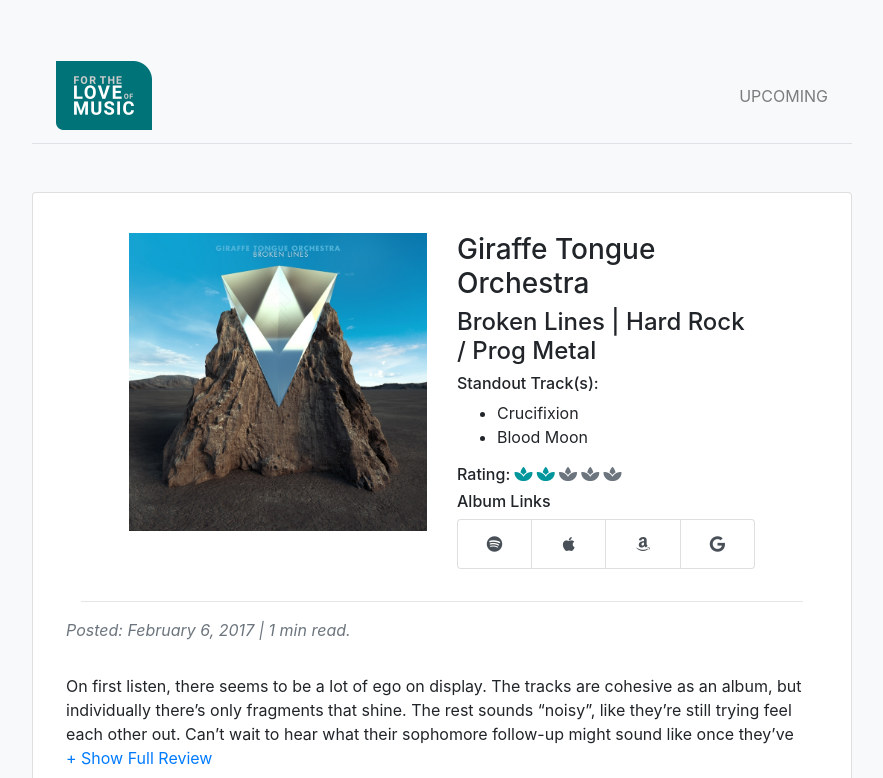
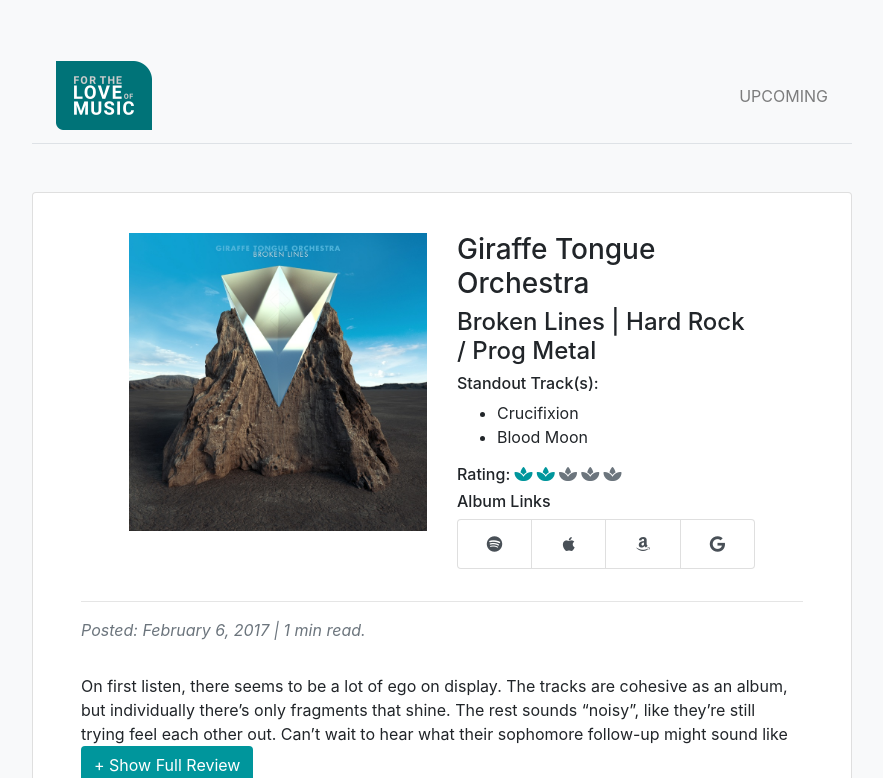
Before and after one commit to Kmagameguy/music, a Jekyll site: the page built from _posts/2017-02-05-giraffe-tongue-orchestra-broken-lines.markdown, in a window 1280 px wide and 1266 px high. Shown: the top 778 px of the window, without its empty margins (198-1081 px from the left). Built offline with Jekyll 4.4.1, drawn with Linux system fonts in a browser that asks for light colours; nearby versions of some CDN libraries; grey boxes are pictures that could not be loaded.

Commit message:
Fix Janky Stacked Content on Posts

```diff
--- a/_layouts/posts.html
+++ b/_layouts/posts.html
@@ -46,27 +46,35 @@
         <div class="row">
           {% assign word_count = content | strip_html | number_of_words %}
           {% if word_count > 1 %}
-            <div>
+          <div class="col-12">
             <!-- https://help.medium.com/hc/en-us/articles/214991667-Read-time -->
             <p class="font-italic text-muted">Posted: {{ page.date | date: "%B %-d, %Y" }} | {{ word_count | divided_by: 265 | plus: 1 }} min read.</p>
           </div>
           {% else %}
-              <p class="font-italic text-muted">Posted: {{ page.date | date: "%B %-d, %Y" }}</p>
+            <div class="col-12"><p class="font-italic text-muted">Posted: {{ page.date | date: "%B %-d, %Y" }}</p></div>
           {% endif %}
+        </div>
+        <div class="row">
+          <div class="col-12">
             {% if word_count > 50 %}
               <div id="review-content" class="mt-3 mb-2">
                 <div class="collapse" id="collapsable-content" aria-expanded="false">{{ content }}</div>
-              <a role="button" class="collapsed" data-toggle="collapse" href="#collapsable-content" aria-expanded="false" aria-controls="collapsable-content"></a>
+                <a role="button" id="collapse-control" class="collapsed btn" data-toggle="collapse" href="#collapsable-content" aria-expanded="false" aria-controls="collapsable-content"></a>
               </div>
             {% else %}
-            <div>{{ content }}</div>
+              {{ content }}
             {% endif %}
+          </div>
+        </div>
+        <div class="row">
+          <div class="col-12">
             <div class="embed-responsive embed-responsive-16by9 mb-5">
               <iframe class="embed-responsive-item" src="{{ page.video }}" allowfullscreen></iframe>
             </div>
-          {% include footer.html %}
           </div>
         </div>
       </div>
+    </div>
+    {% include footer.html %}
   </body>
 </html>
--- a/assets/css/main.scss
+++ b/assets/css/main.scss
@@ -62,12 +62,12 @@
   color: #00969c;
 }
 
-#review-content a.collapsed:after {
+#review-content #collapse-control.collapsed:after {
   content: '+ Show Full Review';
 }
 
-#review-content a:not(.collapsed):after {
-  content: '- Show Less';
+#review-content #collapse-control:not(.collapsed):after {
+  content: '- Hide Review';
 }
 
 #review-content #collapsable-content.collapse:not(.show) {
@@ -79,3 +79,9 @@
 #review-content #collapsable-content.collapsing {
   height: 4.5rem;
 }
+
+#collapse-control {
+  background-color: #00969c;
+  color: #fff;
+  min-width: 140px;
+}
```
Lines whose indentation alone changed are shown as unchanged.
